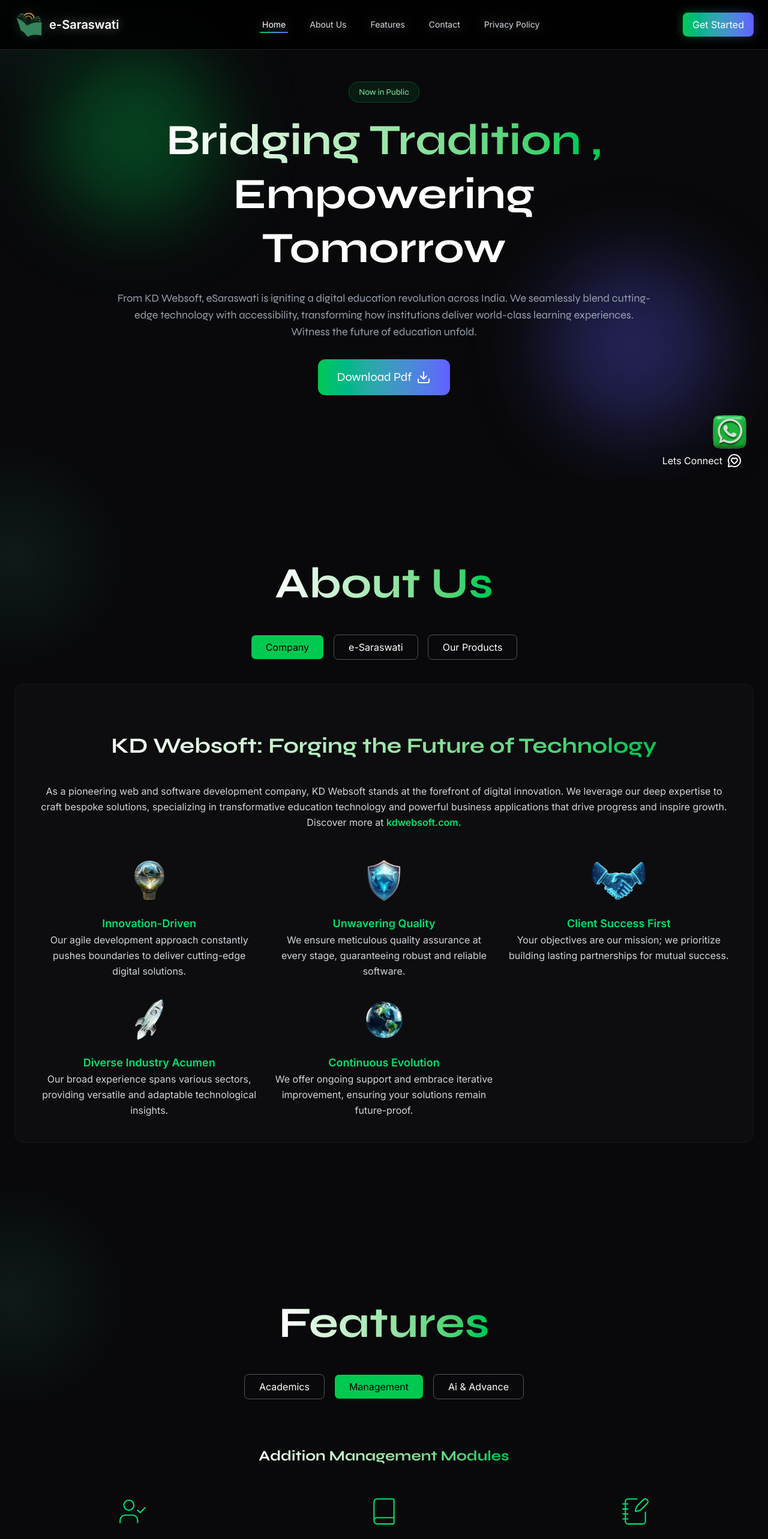
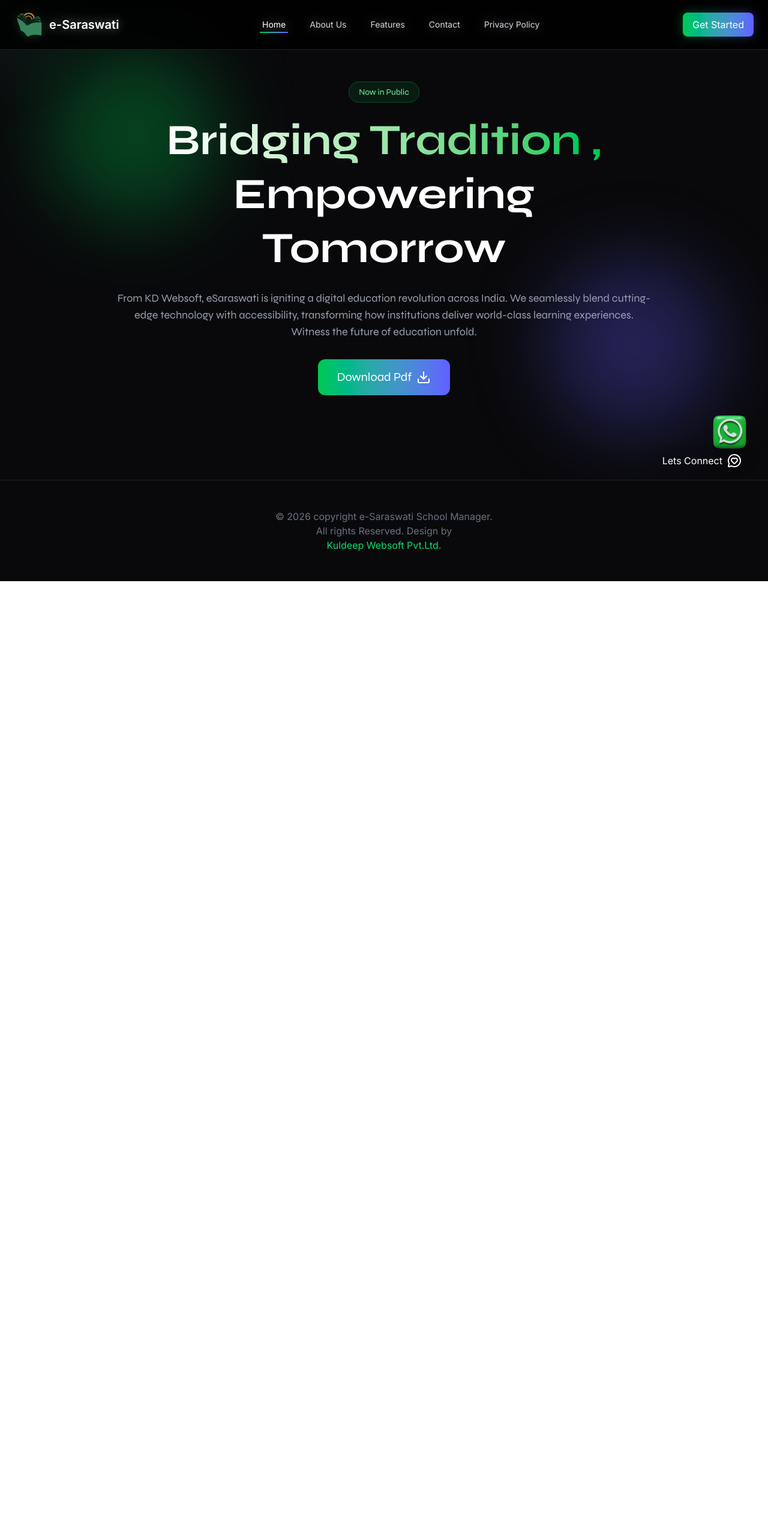
Before and after one commit to KirtiShinde18/eSaraswati, a React (Vite) app: page /#/ in a window 1280 px wide. Shown: the top 2566 px of the page at 60% size. After the commit the page ends 969 px from the top, so only its background shows below. Built offline with nearby package versions, Linux system fonts and the light colour scheme.

Commit message:
add footer

```diff
--- a/src/Pages/About.jsx
+++ b/src/Pages/About.jsx
@@ -11,6 +11,7 @@
 import future3 from "../assets/future-3.png"
 import future4 from "../assets/future-4.png"
 import future5 from "../assets/future-5.png"
+import Footer from "../components/Footer"
 
 function About() {
 
@@ -391,7 +392,9 @@
         </a>
       </div>
 
+      <Footer/>
     </section>
+
   )
 }
 
--- a/src/Pages/Features.jsx
+++ b/src/Pages/Features.jsx
@@ -12,6 +12,7 @@
 import ai4 from "../assets/ai-4.png"
 
 import DashboardImage from "../assets/dashboardImages.png"
+import Footer from "../components/Footer"
 
 
 function Features() {
@@ -827,6 +828,8 @@
         </a>
       </div>
 
+      <Footer/>
+
     </section>
   )
 }
--- a/src/Pages/HeroGreen.jsx
+++ b/src/Pages/HeroGreen.jsx
@@ -103,27 +103,15 @@
   const [showSpline, setShowSpline] = useState(false);
 
   // Lazy load Spline after 1s or after user scroll (mobile friendly)
-  // useEffect(() => {
-  //   const isMobile = window.innerWidth < 768;
+  useEffect(() => {
+    const isMobile = window.innerWidth < 768;
 
-  //   const timer = setTimeout(() => {
-  //     setShowSpline(true);
-  //   }, isMobile ? 1000 : 500); // slower for mobile
-
-  //   return () => clearTimeout(timer);
-  // }, []);
-
-  useEffect(() => {
-  const isMobile = window.innerWidth < 768;
-
-  if (!isMobile) {
     const timer = setTimeout(() => {
-      // setShowSpline(true);
-    }, 500);
+      setShowSpline(true);
+    }, isMobile ? 1000 : 500); // slower for mobile
 
     return () => clearTimeout(timer);
-  }
-}, []);
+  }, []);
 
   return (
     <section className="relative min-h-screen flex items-center justify-center px-6 overflow-hidden">
--- a/src/Pages/Home.jsx
+++ b/src/Pages/Home.jsx
@@ -20,8 +20,8 @@
         <HeroGreen/>
       </Suspense>
 
-      <About/>
-      <Features/>
+      {/* <About/>
+      <Features/> */}
       <Footer/>
 
     </div>
```
